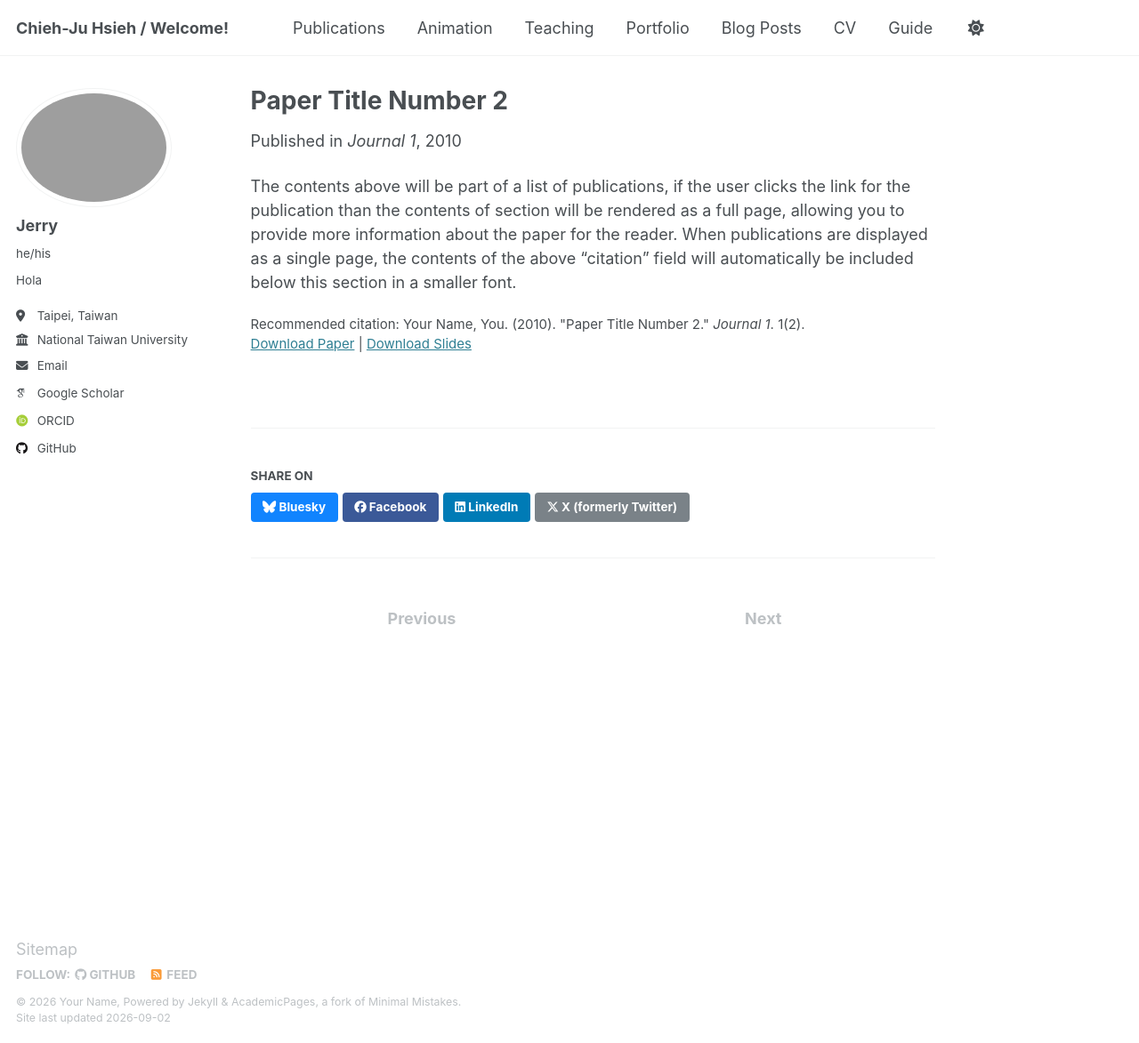
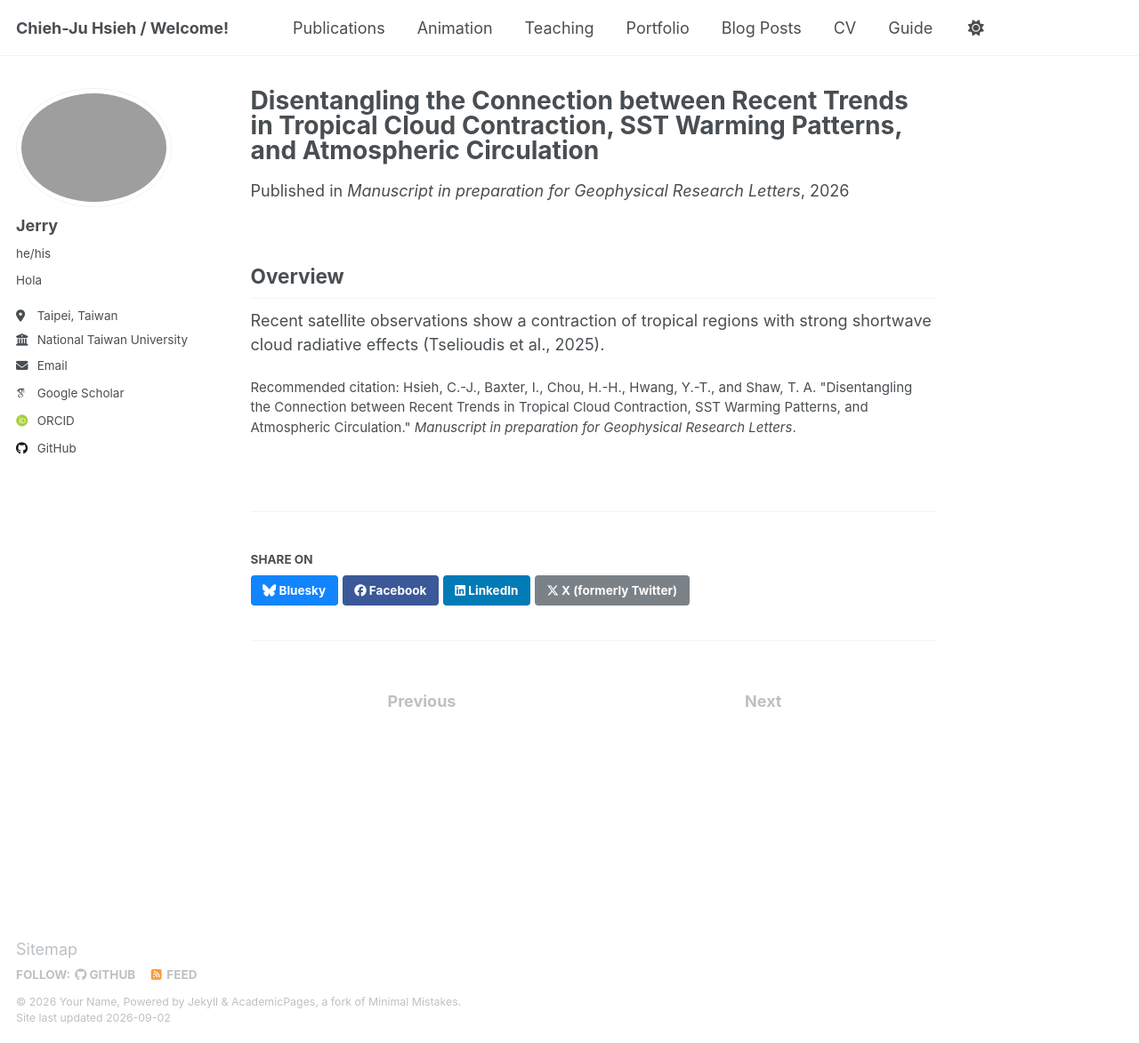
Before and after one commit to CJ-Hsieh/CJ-Hsieh.github.io, a Jekyll site: the page built from _publications/2010-10-01-paper-title-number-2.md, in a window 1280 px wide and 1173 px high. Shown: the whole window at 89% size. Built offline with Jekyll 4.4.1, drawn with Linux system fonts in a browser that asks for light colours; some web fonts are replaced.

Commit message:
Update 2010-10-01-paper-title-number-2.md

```diff
--- a/_publications/2010-10-01-paper-title-number-2.md
+++ b/_publications/2010-10-01-paper-title-number-2.md
@@ -1,14 +1,14 @@
 ---
-title: "Paper Title Number 2"
+title: "Disentangling the Connection between Recent Trends in Tropical Cloud Contraction, SST Warming Patterns, and Atmospheric Circulation"
 collection: publications
 category: manuscripts
-permalink: /publication/2010-10-01-paper-title-number-2
-excerpt: 'This paper is about the number 2. The number 3 is left for future work.'
-date: 2010-10-01
-venue: 'Journal 1'
-slidesurl: 'http://academicpages.github.io/files/slides2.pdf'
-paperurl: 'http://academicpages.github.io/files/paper2.pdf'
-citation: 'Your Name, You. (2010). &quot;Paper Title Number 2.&quot; <i>Journal 1</i>. 1(2).'
+permalink: /publication/2026-hsieh-cloud
+excerpt: "Investigating how tropical-mean warming and spatial patterns of SST warming compete to shape recent changes in tropical cloud regions."
+date: 2026-09-01
+venue: "Manuscript in preparation for Geophysical Research Letters"
+citation: 'Hsieh, C.-J., Baxter, I., Chou, H.-H., Hwang, Y.-T., and Shaw, T. A. "Disentangling the Connection between Recent Trends in Tropical Cloud Contraction, SST Warming Patterns, and Atmospheric Circulation." <i>Manuscript in preparation for Geophysical Research Letters</i>.'
 ---
 
-The contents above will be part of a list of publications, if the user clicks the link for the publication than the contents of section will be rendered as a full page, allowing you to provide more information about the paper for the reader. When publications are displayed as a single page, the contents of the above "citation" field will automatically be included below this section in a smaller font.
+## Overview
+
+Recent satellite observations show a contraction of tropical regions with strong shortwave cloud radiative effects (Tselioudis et al., 2025).
```
